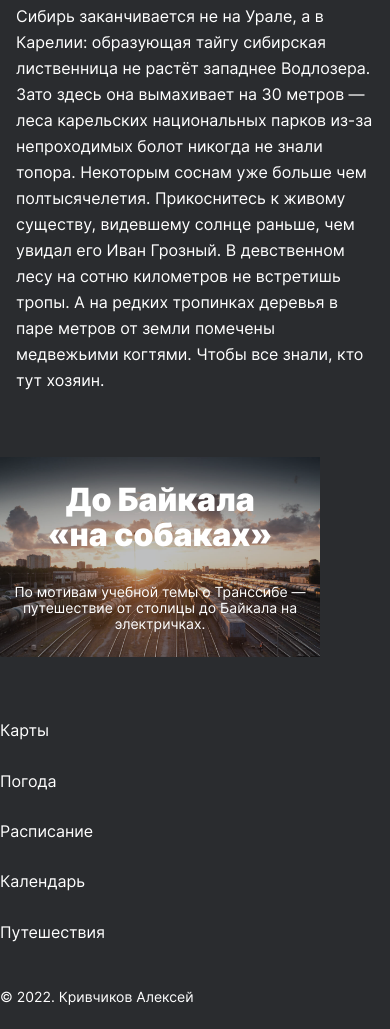
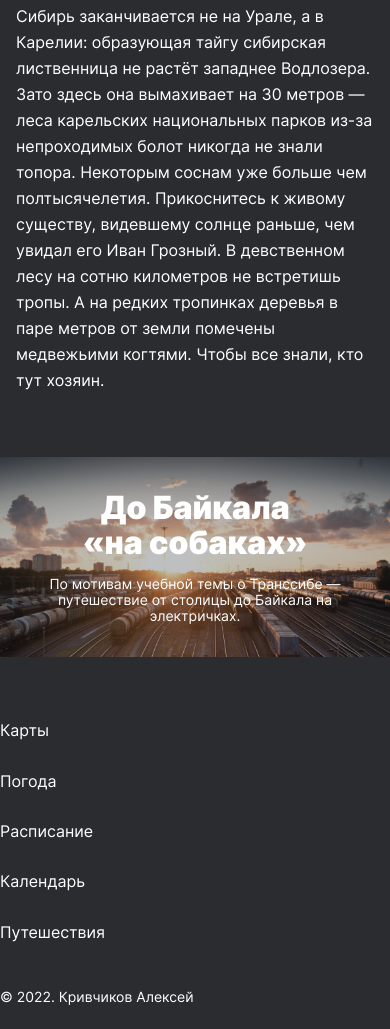
Before and after one commit to Alexey-Krivcikov/russian-travel, a plain HTML site: page index.html in a window 390 px wide. Shown: the part 8722-9751 px from the top of the page. Drawn offline with Linux system fonts and the light colour scheme.

Commit message:
ref cover

```diff
--- a/blocks/cover/__item/cover__item.css
+++ b/blocks/cover/__item/cover__item.css
@@ -3,7 +3,6 @@
   flex-direction: column;
   align-items: center;
   justify-content: center;
-  max-width: 100%;
   min-height: 740px;
   color: #FFFFFF;
   text-decoration: none;
@@ -13,6 +12,26 @@
   background-size: cover;
   position: relative;
   z-index: 1;
+  box-sizing: border-box;
+  padding: 20px;
+}
+
+@media screen and (max-width: 1124px) {
+  .cover__item {
+    min-height: 640px;
+  }
+}
+
+@media screen and (max-width: 984px) {
+  .cover__item {
+    min-height: 480px;
+  }
+}
+
+@media screen and (max-width: 568px) {
+  .cover__item {
+    min-height: 200px;
+  }
 }
 
 .cover__item::before {
@@ -24,29 +43,13 @@
   position: absolute;
   top: 0;
   left: 0;
+  right: 0;
+  bottom: 0;
   z-index: -1;
   transition: 0.5s;
+  box-sizing: border-box;
 }
 
 .cover__item:hover::before {
   opacity: .8;
 }
-
-
-@media screen and (max-width: 1024px) {
-  .cover__item {
-    min-height: 640px;
-  }
-}
-
-@media screen and (max-width: 769px) {
-  .cover__item {
-    min-height: 480px;
-  }
-}
-
-@media screen and (max-width: 425px) {
-  .cover__item {
-    min-height: 200px;
-  }
-}
--- a/blocks/cover/__subtitle/cover__subtitle.css
+++ b/blocks/cover/__subtitle/cover__subtitle.css
@@ -6,9 +6,16 @@
   margin: 16px 0 0;
 }
 
-@media screen and (max-width: 768px) {
+@media screen and (max-width: 1024px) {
   .cover__subtitle {
+  }
+}
+
+@media screen and (max-width: 767px) {
+  .cover__subtitle {
+    max-width: none;
     font-size: 14px;
     line-height: 16px;
+    margin: 8px 0 0;
   }
 }
--- a/blocks/cover/__title/cover__title.css
+++ b/blocks/cover/__title/cover__title.css
@@ -7,9 +7,11 @@
   margin: 0 0 16px;
 }
 
-@media screen and (max-width: 768px) {
+@media screen and (max-width: 767px) {
   .cover__title {
     font-size: 32px;
     line-height: 35px;
+    margin: 0 0 8px;
+    max-width: calc(100% - 32px);
   }
 }
--- a/blocks/cover/cover.css
+++ b/blocks/cover/cover.css
@@ -1,21 +1,12 @@
 .cover {
-  width: 1184px;
+  box-sizing: border-box;
+  padding: 0 48px;
+  width: 100%;
+  margin: 0 auto;
 }
 
-@media screen and (max-width: 1024px) {
+@media screen and (max-width: 1024px){
   .cover {
-    max-width: 1024px;
+    padding: 0;
   }
 }
-
-@media screen and (max-width: 769px) {
-  .cover {
-    max-width: 768px;
-  }
-}
-
-@media screen and (max-width: 425px) {
-  .cover {
-    max-width: 320px;
-  }
-}
```
